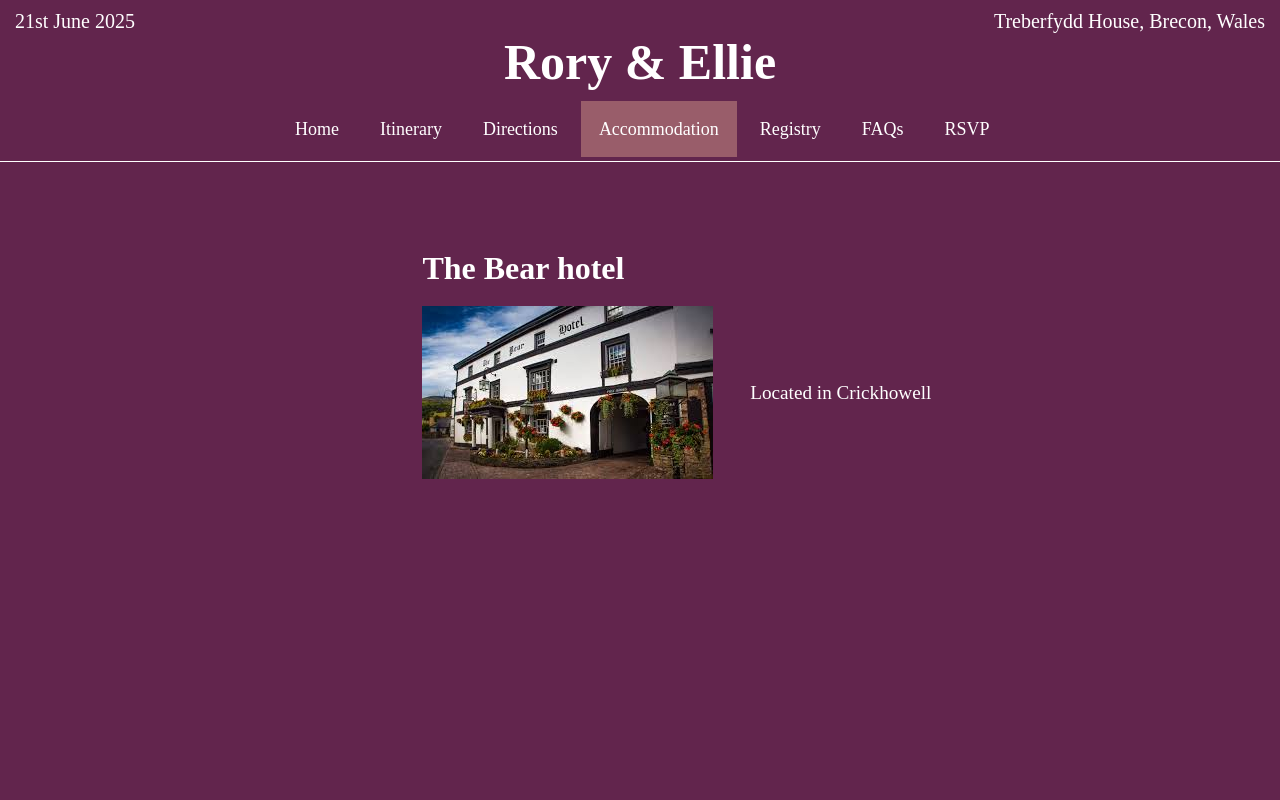
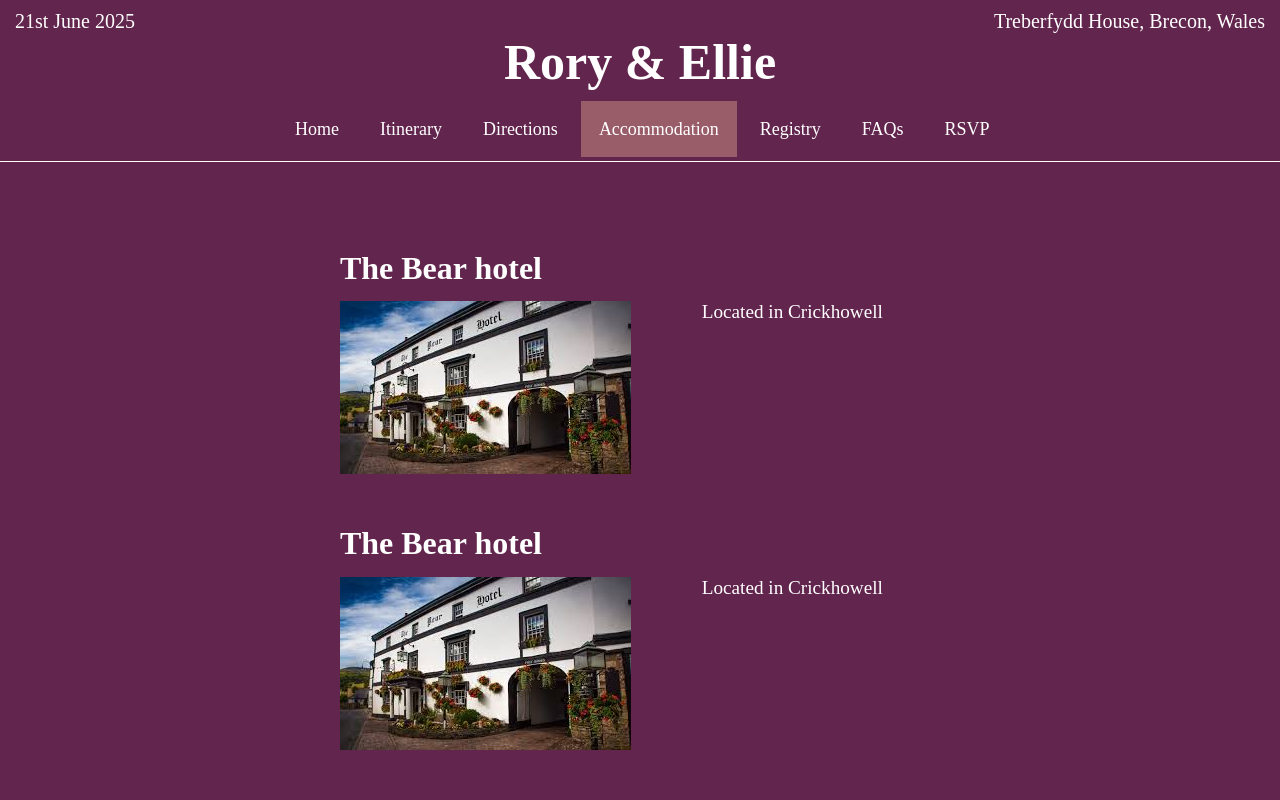
Before and after one commit to rjh-mopjones/wdst_fe, a React (Create React App) app in the folder wedsite/: page /accommodation in a window 1280 px wide. Shown: the top 800 px of the page. Built offline with nearby package versions, Linux system fonts and the light colour scheme.

Commit message:
refined styling of the accommodation component

```diff
--- a/wedsite/src/pages/Accommodation.js
+++ b/wedsite/src/pages/Accommodation.js
@@ -28,8 +28,14 @@ const Accommodation = () => {
     }, []);
     return (
         <div className={"accommodation"}>
+            <div className={"accommodation-entries"}>
             <AccommodationEntry entry={"The Bear hotel"}
                                 notes={"Located in Crickhowell"} />
+            <AccommodationEntry entry={"The Bear hotel"}
+                                notes={"Located in Crickhowell"} />
+            <AccommodationEntry entry={"The Bear hotel"}
+                                notes={"Located in Crickhowell"} />
+            </div>
         </div>
     );
 };
--- a/wedsite/src/styles/accommodation.css
+++ b/wedsite/src/styles/accommodation.css
@@ -1,26 +1,30 @@
 .accommodation-entry-photo-and-text {
     display: flex;
-    align-items: center;
-    padding-right: 2%;
-    padding-left: 2%;
+    width: 125%;
+
 }
 
 .accommodation-entry-entry {
-    padding-left: 2%;
-    padding-bottom: 1%;
+    padding-bottom: 3%;
     text-align: left;
 }
 
 .accommodation-entry-notes{
     text-align: left;
+    padding-left:10%;
     font-size: larger;
     vertical-align: text-top;
 }
+.accommodation-entries{
+    display: flex;
+    flex-direction: column;
+    justify-content: center;
+    align-items: center;
+}
 .accommodation-entry{
-    left: 30%;
-    width: 150%;
-    position: absolute;
     margin: auto;
+    padding-bottom: 4%;
+    padding-right: 10%;
 }
 .acommo-photo{
     float: left;
```
